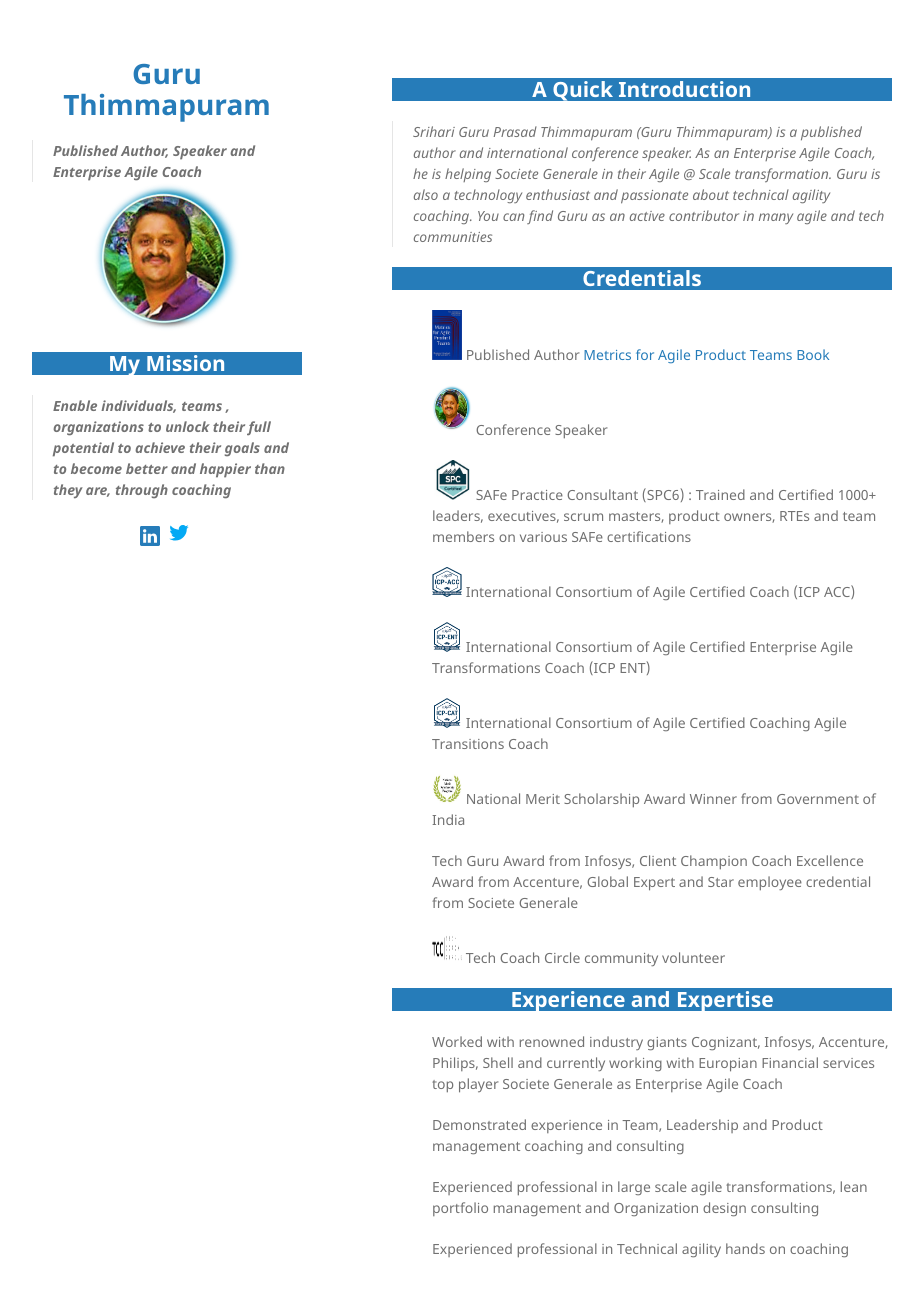
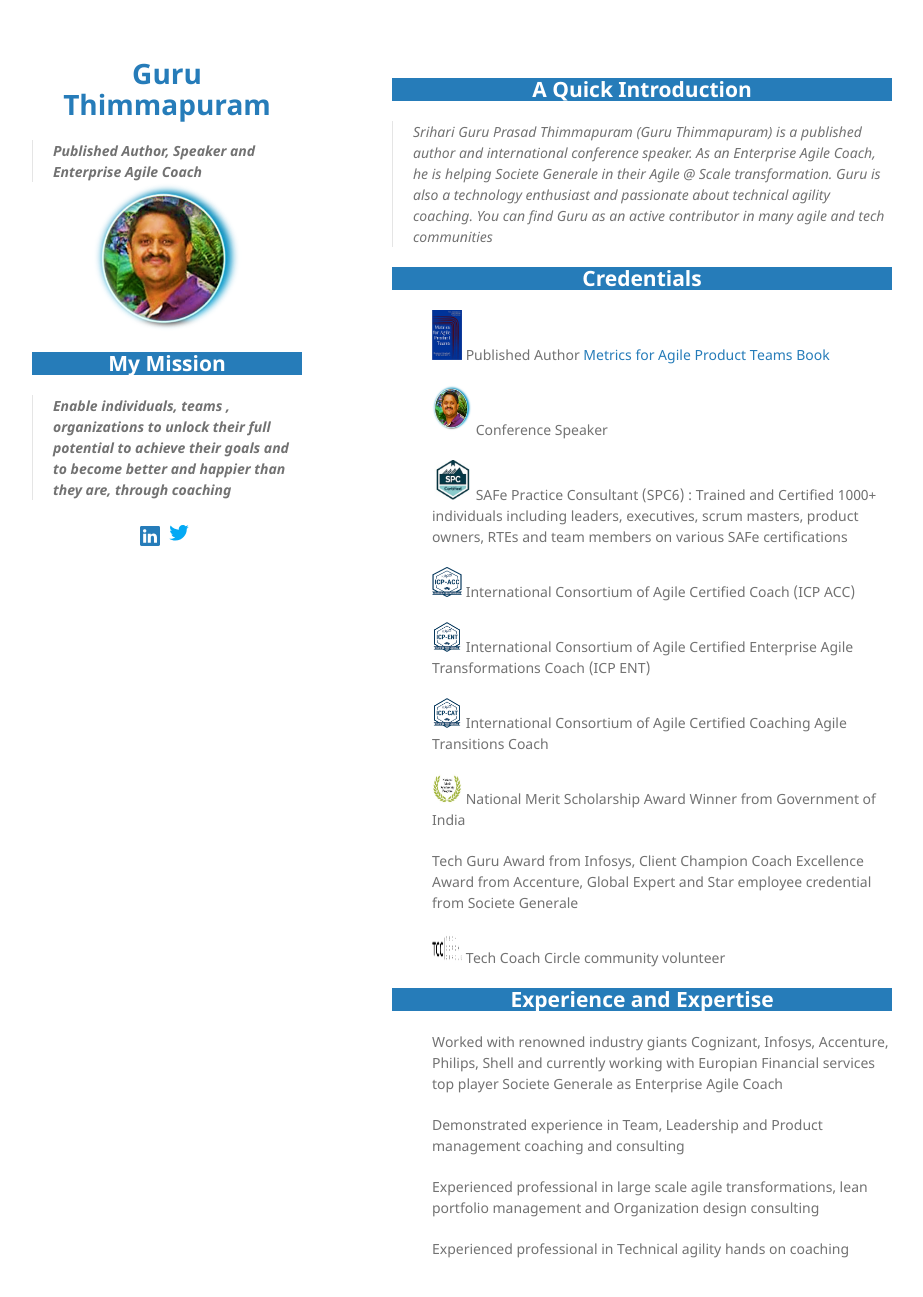
Before and after one commit to GuruPrasadThimmapuram/GuruPrasadThimmapuram.github.io, a Jekyll site: the page built from index.html, in a window 1280 px wide and 1329 px high. Shown: the top 1297 px of the window, without its empty margins (178-1101 px from the left). Built offline with Jekyll 4.4.1, drawn with Linux system fonts in a browser that asks for light colours.

Commit message:
text change

```diff
--- a/index.html
+++ b/index.html
@@ -16,7 +16,7 @@ title:
     <img border="0" alt="SPC5" src="/favicon-96x96.png" width="40px" height="50px">  Conference Speaker
 </ul>
 <ul>
-    <img border="0" alt="SPC5" src="/assets/img/spc6.png" width="40px" height="40px"> SAFe Practice Consultant (SPC6) : Trained and Certified 1000+ leaders, executives, scrum masters, product owners, RTEs and team members on various SAFe certifications
+    <img border="0" alt="SPC5" src="/assets/img/spc6.png" width="40px" height="40px"> SAFe Practice Consultant (SPC6) : Trained and Certified 1000+ individuals including leaders, executives, scrum masters, product owners, RTEs and team members on various SAFe certifications
 </ul>
 <ul>
     <img border="0" alt="SPC5" src="/assets/img/ICP ACC.png" width="30px" height="30px"> International Consortium of Agile Certified Coach (ICP ACC)
```
